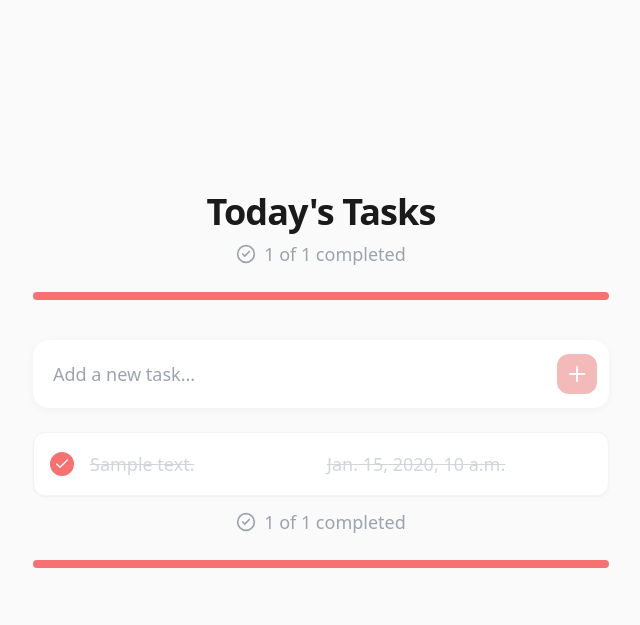
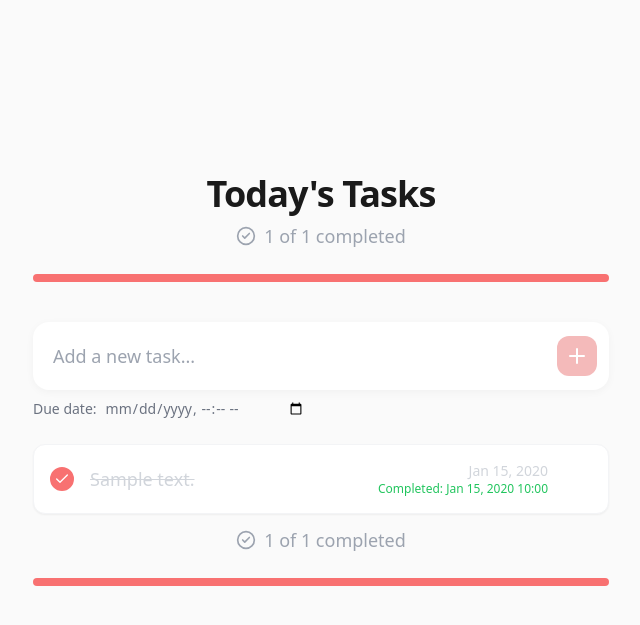
Before and after one commit to TheRealVincentSordo/django-htmx-todo-app, a Django app: page / in a window 1280 px wide. Shown: the top 625 px of the page, without its empty margins (319-959 px from the left). Run offline with Django 5.2, Linux system fonts and the light colour scheme; tables that the repository leaves empty hold one stand-in row (values such as "Sample post"); some libraries are stand-ins or nearby versions.

Commit message:
added completed date

```diff
--- a/todos/models.py
+++ b/todos/models.py
@@ -5,6 +5,8 @@ from django.db import models
 class Todo(models.Model):
     text = models.CharField(max_length=255)
     done = models.BooleanField(default=False)
+    due_date = models.DateTimeField(null=True, blank=True)
+    completed_at = models.DateTimeField(null=True, blank=True)
     created_at = models.DateTimeField(auto_now_add=True)
 
     class Meta:
--- a/todos/templates/todos/_todo_list.html
+++ b/todos/templates/todos/_todo_list.html
@@ -25,10 +25,22 @@
     </span>
 
     <!-- Created At -->
-    <span
-      class="flex-1 text-lg {% if t.done %}line-through text-gray-300{% else %}text-gray-700{% endif %} transition-colors">
-      {{ t.created_at }}
-    </span>
+    <div class="flex flex-col items-end">
+      <span class="text-sm {% if t.done %}text-gray-300{% else %}text-gray-400{% endif %}">
+        {{ t.created_at|date:"M d, Y" }}
+      </span>
+      {% if t.done %}
+      {% if t.completed_at %}
+      <span class="text-xs font-medium text-green-500">
+        Completed: {{ t.completed_at|date:"M d, Y H:i" }}
+      </span>
+      {% endif %}
+      {% elif t.due_date %}
+      <span class="text-xs font-medium text-blue-500" data-countdown="{{ t.due_date.isoformat }}">
+        Loading...
+      </span>
+      {% endif %}
+    </div>
 
     <!-- Delete Form -->
     <form hx-post="{% url 'todos:delete' t.id %}" hx-target="#todo-list" hx-swap="innerHTML"
@@ -53,6 +65,7 @@
   </div>
 
   <div class="h-2 w-full bg-gray-200 rounded-full overflow-hidden mb-10">
-    <div class="h-full bg-[#f87171] transition-all duration-500 ease-out" style="width: {{ percent }}%"></div>
+    <div class="h-full bg-[#f87171] transition-all duration-500 ease-out" style="width: {{ percent|default:0 }}%;">
+    </div>
   </div>
 </div>
--- a/todos/templates/todos/index.html
+++ b/todos/templates/todos/index.html
@@ -39,21 +39,29 @@
 
         <!-- Progress Bar -->
         <div class="h-2 w-full bg-gray-200 rounded-full overflow-hidden mb-10">
-          <div class="h-full bg-[#f87171] transition-all duration-500 ease-out" style="width: {{ percent }}%"></div>
+          <div class="h-full bg-[#f87171] transition-all duration-500 ease-out"
+            style="width: {{ percent|default:0 }}%;"></div>
         </div>
       </div>
     </div>
 
     <!-- Add Todo Form -->
     <form hx-post="{% url 'todos:add' %}" hx-target="#todo-list" hx-swap="innerHTML" hx-on::after-request="this.reset()"
-      class="relative mb-6 group">
+      class="mb-6 group">
       {% csrf_token %}
+      <div class="relative">
         <input name="text" type="text" placeholder="Add a new task..." autocomplete="off"
           class="w-full p-5 pr-16 rounded-2xl border-none shadow-[0_2px_8px_rgba(0,0,0,0.04)] focus:ring-0 focus:outline-none placeholder-gray-400 text-lg transition-shadow group-hover:shadow-[0_4px_12px_rgba(0,0,0,0.06)]" />
         <button type="submit"
           class="absolute right-3 top-1/2 -translate-y-1/2 bg-[#f4baba] hover:bg-[#f2a6a6] text-white p-2 rounded-xl transition-colors">
           <i data-lucide="plus" class="w-6 h-6"></i>
         </button>
+      </div>
+      <div class="mt-2 flex items-center gap-2 text-sm text-gray-500">
+        <label for="due_date">Due date:</label>
+        <input id="due_date" name="due_date" type="datetime-local"
+          class="bg-transparent border-none focus:ring-0 p-0" />
+      </div>
     </form>
 
     <!-- Todo List -->
@@ -70,6 +78,40 @@
     document.body.addEventListener('htmx:afterSwap', function (evt) {
       lucide.createIcons();
     });
+
+    // Countdown Timer Logic
+    function updateCountdowns() {
+      const now = new Date();
+      document.querySelectorAll('[data-countdown]').forEach(el => {
+        const dueStr = el.getAttribute('data-countdown');
+        if (!dueStr) return;
+
+        const due = new Date(dueStr);
+        const diff = due - now;
+
+        if (diff <= 0) {
+          el.textContent = "Overdue";
+          el.classList.add("text-red-500");
+          return;
+        }
+
+        const days = Math.floor(diff / (1000 * 60 * 60 * 24));
+        const hours = Math.floor((diff % (1000 * 60 * 60 * 24)) / (1000 * 60 * 60));
+        const minutes = Math.floor((diff % (1000 * 60 * 60)) / (1000 * 60));
+        const seconds = Math.floor((diff % (1000 * 60)) / 1000);
+
+        let text = "";
+        if (days > 0) text += `${days}d `;
+        if (hours > 0) text += `${hours}h `;
+        if (minutes > 0) text += `${minutes}m `;
+        text += `${seconds}s`;
+
+        el.textContent = text;
+      });
+    }
+
+    setInterval(updateCountdowns, 1000);
+    updateCountdowns(); // Initial call
   </script>
 </body>
 
--- a/todos/views.py
+++ b/todos/views.py
@@ -1,4 +1,5 @@
 from django.http import HttpRequest, HttpResponse
+from django.utils import timezone
 from django.shortcuts import get_object_or_404, redirect, render
 from django.views.decorators.http import require_POST
 
@@ -21,8 +22,9 @@ def index(request: HttpRequest) -> HttpResponse:
 @require_POST
 def add_todo(request: HttpRequest) -> HttpResponse:
     text = (request.POST.get("text") or "").strip()
+    due_date = request.POST.get("due_date")
     if text:
-        Todo.objects.create(text=text)
+        Todo.objects.create(text=text, due_date=due_date or None)
 
     if request.htmx:
         stats = get_stats()
@@ -34,7 +36,11 @@ def add_todo(request: HttpRequest) -> HttpResponse:
 def toggle_todo(request: HttpRequest, todo_id: int) -> HttpResponse:
     todo = get_object_or_404(Todo, id=todo_id)
     todo.done = not todo.done
-    todo.save(update_fields=["done"])
+    if todo.done:
+        todo.completed_at = timezone.now()
+    else:
+        todo.completed_at = None
+    todo.save(update_fields=["done", "completed_at"])
 
     if request.htmx:
         stats = get_stats()
```
Also changed, not shown: todos/migrations/0002_todo_due_date.py (added), todos/migrations/0003_todo_completed_at.py (added). Lines whose indentation alone changed are shown as unchanged.
